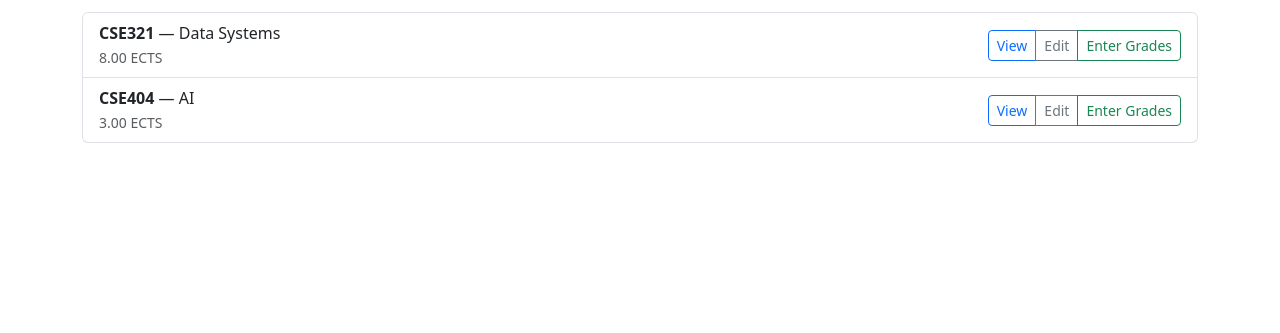
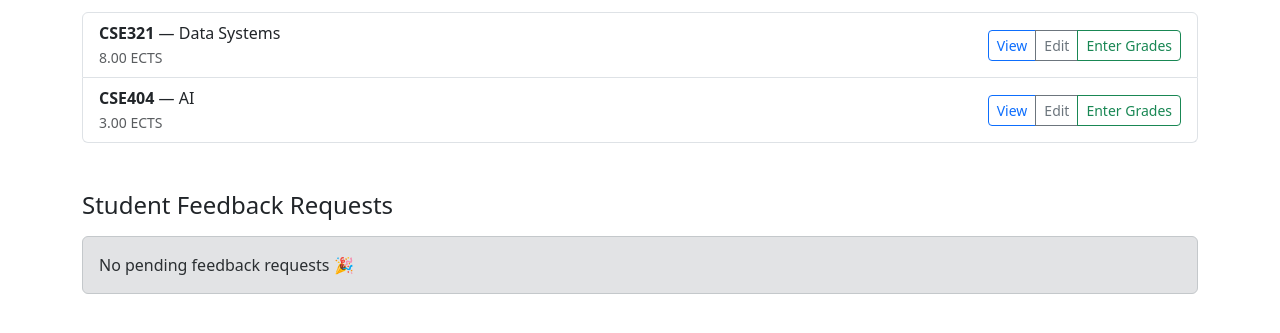
Before and after one commit to Mirket07/Acumie, a Django app: page /grades/teacher/dashboard/ in a window 1280 px wide. Shown: the part 209-542 px from the top of the page. Run offline with Django 5.2, Linux system fonts and the light colour scheme; a user stored in the database is signed in; data comes from the database, SQL or seed files in the repository; both versions use the stored data as it was after the commit; parts of the project's set-up code (start-up, migrations or seed data) failed here and were passed over.

Commit message:
Add student feedback requests section to teacher dashboard

```diff
--- a/grades/templates/grades/teacher/dashboard.html
+++ b/grades/templates/grades/teacher/dashboard.html
@@ -6,11 +6,13 @@
   <h2 class="mb-3">Teacher Dashboard</h2>
   <p class="text-muted">Your courses (only courses assigned to you)</p>
 
-<div class="mb-3">
-    <a class="btn btn-sm btn-outline-success" href="{% url 'courses:teacher_course_create' %}">+ Add Course</a>
+  <div class="mb-3">
+    <a class="btn btn-sm btn-outline-success" href="{% url 'courses:teacher_course_create' %}">
+      + Add Course
+    </a>
   </div>
 
-  <div class="list-group">
+  <div class="list-group mb-5">
     {% for c in my_courses %}
       <div class="list-group-item d-flex justify-content-between align-items-center">
         <div>
@@ -20,12 +22,40 @@
         <div class="btn-group">
           <a class="btn btn-sm btn-outline-primary" href="{% url 'courses:detail' c.id %}">View</a>
           <a class="btn btn-sm btn-outline-secondary" href="{% url 'grades:teacher_course_edit' c.id %}">Edit</a>
-          <a class="btn btn-sm btn-outline-success" href="{% url 'grades:teacher_grade_entry' c.id %}">Enter Grades</a>
+          <a class="btn btn-sm btn-outline-success" href="{% url 'grades:teacher_grade_entry' c.id %}">
+            Enter Grades
+          </a>
         </div>
       </div>
     {% empty %}
       <div class="alert alert-info">You have no assigned courses.</div>
     {% endfor %}
   </div>
+
+  <h4 class="mb-3">Student Feedback Requests</h4>
+
+  {% if feedback_requests %}
+    <div class="list-group">
+      {% for req in feedback_requests %}
+        <div class="list-group-item">
+          <strong>
+            {{ req.student.get_full_name|default:req.student.username }}
+          </strong>
+          requested feedback for
+          <strong>{{ req.assessment.course.code }}</strong>
+          — {{ req.assessment.get_type_display }}
+          <br>
+          <small class="text-muted">
+            Requested on {{ req.request_date|date:"Y-m-d H:i" }}
+          </small>
+        </div>
+      {% endfor %}
+    </div>
+  {% else %}
+    <div class="alert alert-secondary">
+      No pending feedback requests 🎉
+    </div>
+  {% endif %}
+
 </div>
 {% endblock %}
--- a/grades/views_teacher.py
+++ b/grades/views_teacher.py
@@ -3,7 +3,7 @@ import io
 from decimal import Decimal
 from typing import List, Tuple
 from functools import wraps
-
+from feedback.models import FeedbackRequest
 from django.shortcuts import render, get_object_or_404, redirect
 from django.contrib.auth.decorators import login_required
 from django.forms import modelformset_factory
@@ -72,6 +72,16 @@ def teacher_dashboard(request):
         my_courses = Course.objects.all().order_by("code")
     else:
         my_courses = Course.objects.filter(instructor=user).order_by("code")
+
+    feedback_requests = (
+        FeedbackRequest.objects
+        .select_related("student", "assessment", "assessment__course")
+        .filter(
+            assessment__course__in=my_courses,
+            is_resolved=False
+        )
+        .order_by("-request_date")
+    )
 
     context = {
         "my_courses": my_courses,
```
Also changed, not shown: db.sqlite3.
